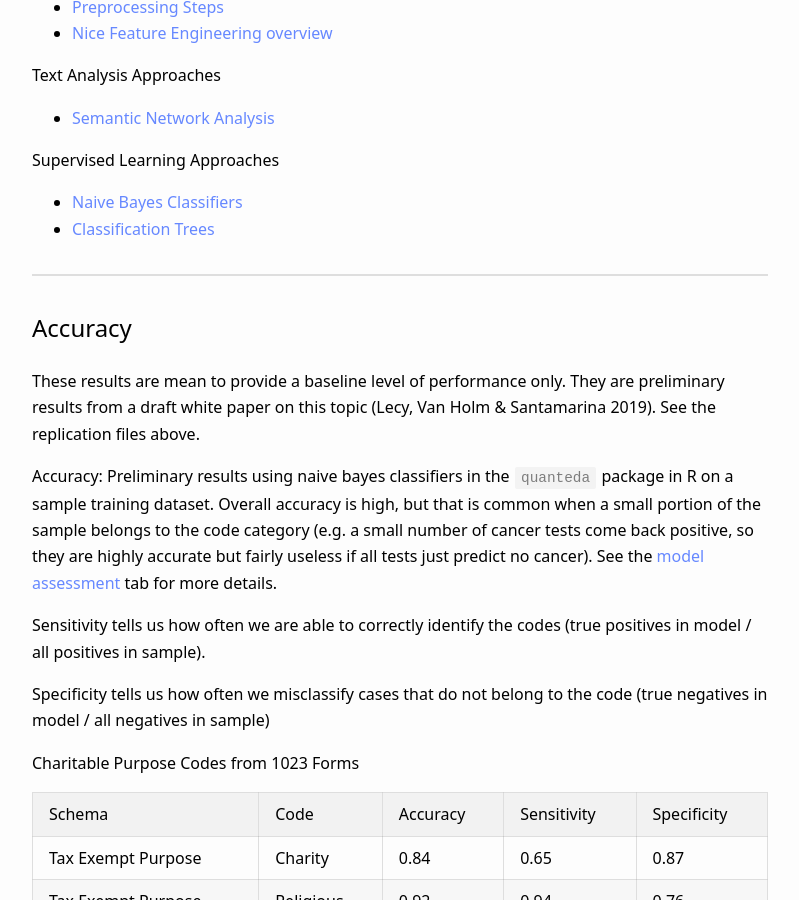
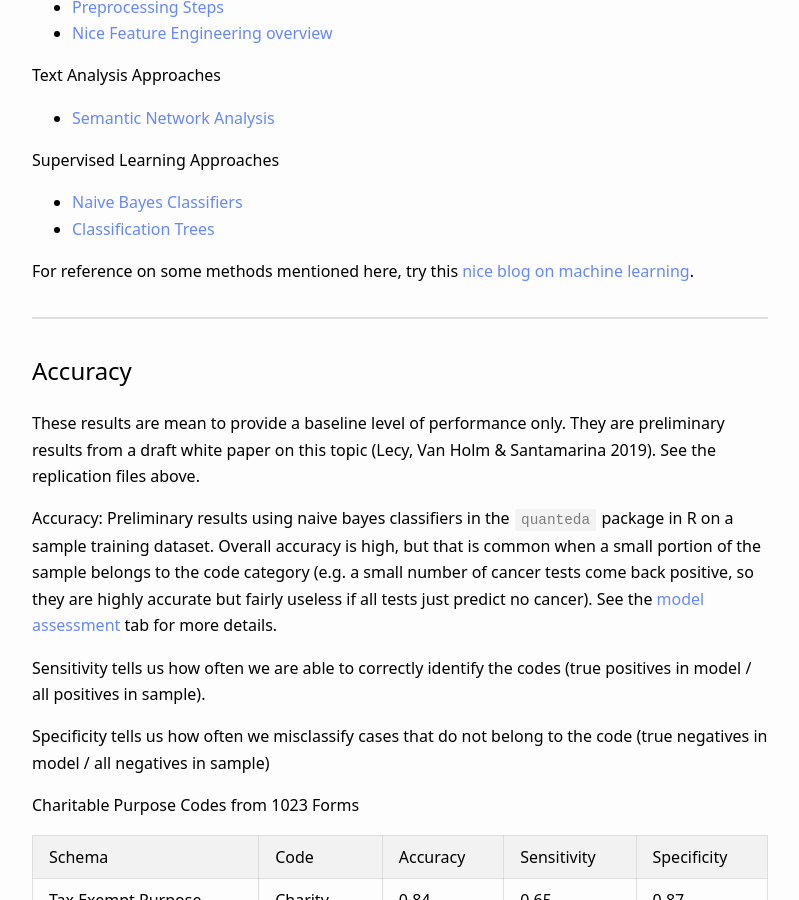
Before and after one commit to Nonprofit-Open-Data-Collective/machine_learning_mission_codes, a Jekyll site: the page built from docs/index.md, in a window 1280 px wide and 900 px high, scrolled down 1378 px. Shown: the whole window, without its empty margins (240-1039 px from the left). Built offline with Jekyll 4.4.1, drawn with Linux system fonts in a browser that asks for light colours.

Commit message:
Update index.md

```diff
--- a/docs/index.md
+++ b/docs/index.md
@@ -47,7 +47,7 @@ Description of training dataset:
 * [Naive Bayes Classifiers](tutorials/Naive_Bayes.html)
 * [Classification Trees](tutorials/Classification_Trees.html)
 
-
+For reference on some methods mentioned here, try this [nice blog on machine learning](https://vas3k.com/blog/machine_learning/).
 
 -------------------------
 
```
